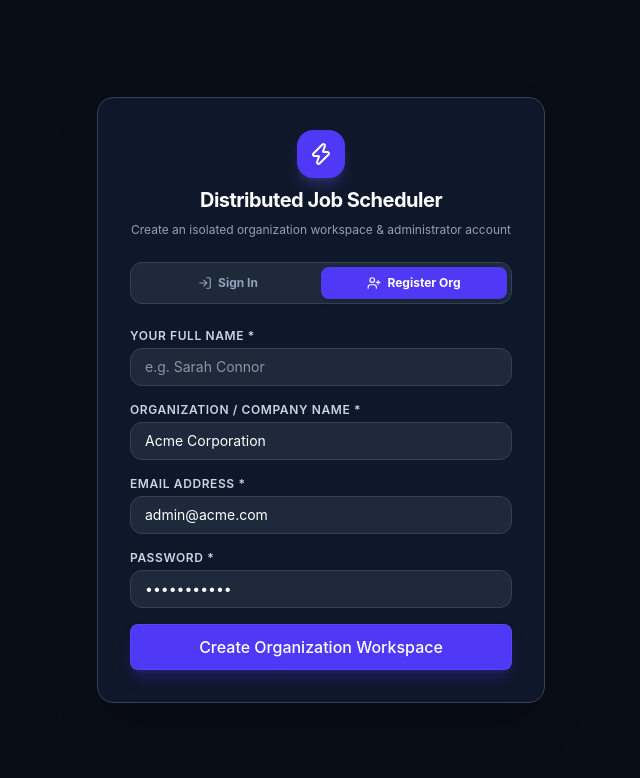
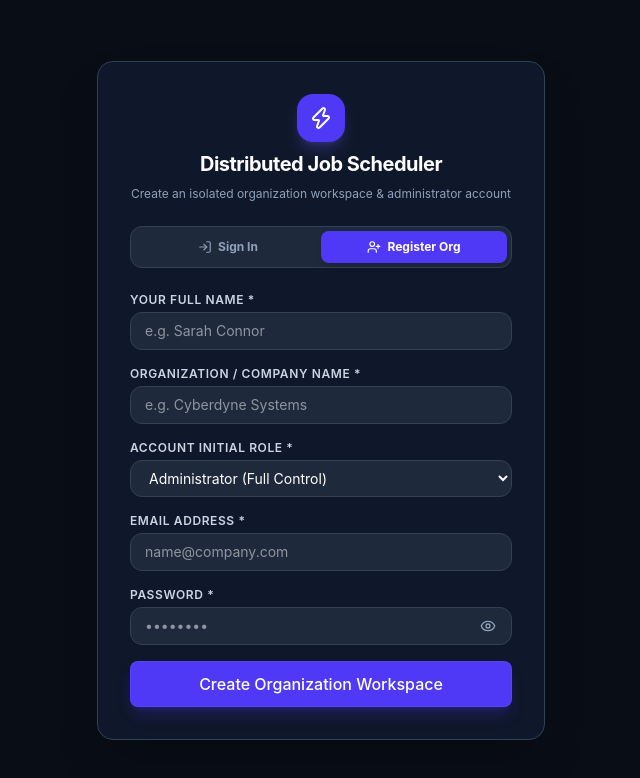
Before and after one commit to VinayakGaikwad101/codity_ai_assignment, a React (Vite) app in the folder frontend/: page / in a window 1280 px wide. Both pictures are taken after a click on the button "Register Org". Shown: the top 778 px of the page, without its empty margins (319-959 px from the left). Built offline with nearby package versions, Linux system fonts and the light colour scheme.

Commit message:
feat(auth): add password visibility toggle, empty register state, role dropdown selector, and client-side validations

```diff
--- a/frontend/src/App.tsx
+++ b/frontend/src/App.tsx
@@ -12,7 +12,7 @@ import { ApiKeysView } from './views/ApiKeysView.js';
 import { Modal } from './components/ui/Modal.js';
 import { Button } from './components/ui/Button.js';
 import { apiRequest } from './api/client.js';
-import { Zap, Shield, UserPlus, LogIn, Lock } from 'lucide-react';
+import { Zap, UserPlus, LogIn, Eye, EyeOff } from 'lucide-react';
 import { toast } from 'sonner';
 
 export const App: React.FC = () => {
@@ -30,7 +30,9 @@ export const App: React.FC = () => {
   const [name, setName] = useState('');
   const [email, setEmail] = useState('admin@acme.com');
   const [password, setPassword] = useState('Admin@12345');
-  const [orgName, setOrgName] = useState('Acme Corporation');
+  const [orgName, setOrgName] = useState('');
+  const [selectedRole, setSelectedRole] = useState<'ADMIN' | 'OPERATOR' | 'VIEWER'>('ADMIN');
+  const [showPassword, setShowPassword] = useState(false);
   const [isSubmittingAuth, setIsSubmittingAuth] = useState(false);
 
   const demoAccounts = [
@@ -42,6 +44,23 @@ export const App: React.FC = () => {
   const handleSelectDemoAccount = (acc: typeof demoAccounts[0]) => {
     setEmail(acc.email);
     setPassword('Admin@12345');
+  };
+
+  const handleSwitchToRegister = () => {
+    setAuthMode('REGISTER');
+    setName('');
+    setEmail('');
+    setPassword('');
+    setOrgName('');
+    setSelectedRole('ADMIN');
+    setShowPassword(false);
+  };
+
+  const handleSwitchToLogin = () => {
+    setAuthMode('LOGIN');
+    setEmail('admin@acme.com');
+    setPassword('Admin@12345');
+    setShowPassword(false);
   };
 
   const handleCreateProjectSubmit = async (e: React.FormEvent) => {
@@ -72,16 +91,44 @@ export const App: React.FC = () => {
     }
   };
 
+  const validateForm = (): boolean => {
+    const emailRegex = /^[^\s@]+@[^\s@]+\.[^\s@]+$/;
+    if (!emailRegex.test(email.trim())) {
+      toast.error('Please enter a valid email address');
+      return false;
+    }
+
+    if (password.length < 6) {
+      toast.error('Password must be at least 6 characters long');
+      return false;
+    }
+
+    if (authMode === 'REGISTER') {
+      if (name.trim().length < 2) {
+        toast.error('Full Name must be at least 2 characters');
+        return false;
+      }
+      if (orgName.trim().length < 2) {
+        toast.error('Organization Name must be at least 2 characters');
+        return false;
+      }
+    }
+
+    return true;
+  };
+
   const handleAuthSubmit = async (e: React.FormEvent) => {
     e.preventDefault();
+    if (!validateForm()) return;
+
     setIsSubmittingAuth(true);
     try {
       if (authMode === 'LOGIN') {
-        await login(email, password);
+        await login(email.trim(), password);
         toast.success('Signed in successfully');
       } else {
-        await register(name, email, password, orgName);
-        toast.success(`Organization "${orgName}" & Admin account registered!`);
+        await register(name.trim(), email.trim(), password, orgName.trim(), selectedRole);
+        toast.success(`Organization "${orgName}" created with ${selectedRole} role!`);
       }
     } catch (err: any) {
       toast.error(err.message || 'Authentication failed');
@@ -111,7 +158,7 @@ export const App: React.FC = () => {
           <div className="flex bg-surface-elevated p-1 rounded-xl border border-surface-border">
             <button
               type="button"
-              onClick={() => setAuthMode('LOGIN')}
+              onClick={handleSwitchToLogin}
               className={`flex-1 py-2 text-xs font-bold rounded-lg transition-all flex items-center justify-center gap-1.5 cursor-pointer ${
                 authMode === 'LOGIN'
                   ? 'bg-indigo-600 text-white shadow-md'
@@ -122,7 +169,7 @@ export const App: React.FC = () => {
             </button>
             <button
               type="button"
-              onClick={() => setAuthMode('REGISTER')}
+              onClick={handleSwitchToRegister}
               className={`flex-1 py-2 text-xs font-bold rounded-lg transition-all flex items-center justify-center gap-1.5 cursor-pointer ${
                 authMode === 'REGISTER'
                   ? 'bg-indigo-600 text-white shadow-md'
@@ -133,11 +180,11 @@ export const App: React.FC = () => {
             </button>
           </div>
 
-          {/* 1-Click Demo RBAC Role Switcher */}
+          {/* 1-Click Demo RBAC Role Switcher (Login Mode only) */}
           {authMode === 'LOGIN' && (
             <div className="space-y-2">
               <span className="text-[11px] font-bold text-slate-400 uppercase tracking-wider block">
-                Select RBAC Test Role:
+                Select Demo RBAC Role:
               </span>
               <div className="grid grid-cols-3 gap-2">
                 {demoAccounts.map((acc) => {
@@ -165,7 +212,7 @@ export const App: React.FC = () => {
             </div>
           )}
 
-          {/* Form */}
+          {/* Auth Form */}
           <form onSubmit={handleAuthSubmit} className="space-y-4">
             {authMode === 'REGISTER' && (
               <>
@@ -196,6 +243,21 @@ export const App: React.FC = () => {
                     className="w-full px-3.5 py-2 rounded-xl bg-surface-elevated border border-surface-border text-white text-sm focus:outline-none focus:border-indigo-500"
                   />
                 </div>
+
+                <div>
+                  <label className="block text-xs font-semibold text-slate-300 uppercase tracking-wider mb-1">
+                    Account Initial Role *
+                  </label>
+                  <select
+                    value={selectedRole}
+                    onChange={(e) => setSelectedRole(e.target.value as any)}
+                    className="w-full px-3.5 py-2 rounded-xl bg-surface-elevated border border-surface-border text-white text-sm focus:outline-none focus:border-indigo-500"
+                  >
+                    <option value="ADMIN">Administrator (Full Control)</option>
+                    <option value="OPERATOR">Operator (Ingest & Execute)</option>
+                    <option value="VIEWER">Viewer (Read-Only Auditor)</option>
+                  </select>
+                </div>
               </>
             )}
 
@@ -206,6 +268,7 @@ export const App: React.FC = () => {
               <input
                 type="email"
                 required
+                placeholder="name@company.com"
                 value={email}
                 onChange={(e) => setEmail(e.target.value)}
                 className="w-full px-3.5 py-2 rounded-xl bg-surface-elevated border border-surface-border text-white text-sm focus:outline-none focus:border-indigo-500"
@@ -216,13 +279,24 @@ export const App: React.FC = () => {
               <label className="block text-xs font-semibold text-slate-300 uppercase tracking-wider mb-1">
                 Password *
               </label>
-              <input
-                type="password"
-                required
-                value={password}
-                onChange={(e) => setPassword(e.target.value)}
-                className="w-full px-3.5 py-2 rounded-xl bg-surface-elevated border border-surface-border text-white text-sm focus:outline-none focus:border-indigo-500"
-              />
+              <div className="relative">
+                <input
+                  type={showPassword ? 'text' : 'password'}
+                  required
+                  placeholder="••••••••"
+                  value={password}
+                  onChange={(e) => setPassword(e.target.value)}
+                  className="w-full pl-3.5 pr-10 py-2 rounded-xl bg-surface-elevated border border-surface-border text-white text-sm focus:outline-none focus:border-indigo-500"
+                />
+                <button
+                  type="button"
+                  onClick={() => setShowPassword(!showPassword)}
+                  className="absolute right-3 top-1/2 -translate-y-1/2 text-slate-400 hover:text-white p-1 cursor-pointer transition-colors"
+                  title={showPassword ? 'Hide password' : 'Show password'}
+                >
+                  {showPassword ? <EyeOff className="w-4 h-4" /> : <Eye className="w-4 h-4" />}
+                </button>
+              </div>
             </div>
 
             <Button
@@ -232,7 +306,9 @@ export const App: React.FC = () => {
               className="w-full"
               isLoading={isSubmittingAuth}
             >
-              {authMode === 'LOGIN' ? `Sign In as ${email.split('@')[0]}` : 'Create Organization Workspace'}
+              {authMode === 'LOGIN'
+                ? `Sign In as ${email.split('@')[0] || 'User'}`
+                : 'Create Organization Workspace'}
             </Button>
           </form>
         </div>
--- a/frontend/src/context/AuthContext.tsx
+++ b/frontend/src/context/AuthContext.tsx
@@ -25,7 +25,7 @@ interface AuthContextType {
   currentProject: Project | null;
   setCurrentProject: (proj: Project) => void;
   login: (email: string, pass: string) => Promise<void>;
-  register: (name: string, email: string, pass: string, orgName: string) => Promise<void>;
+  register: (name: string, email: string, pass: string, orgName: string, role?: string) => Promise<void>;
   logout: () => void;
   refreshProjects: () => Promise<void>;
   isLoading: boolean;
@@ -53,7 +53,6 @@ export const AuthProvider: React.FC<{ children: React.ReactNode }> = ({ children
       const data = await apiRequest<Project[]>('/projects');
       setProjects(data);
       if (data.length > 0) {
-        // If current project not set or doesn't belong to current projects list
         const exists = data.find((p) => p.id === currentProject?.id);
         if (!exists) {
           setCurrentProject(data[0]);
@@ -86,7 +85,7 @@ export const AuthProvider: React.FC<{ children: React.ReactNode }> = ({ children
     }
   };
 
-  const register = async (name: string, email: string, pass: string, orgName: string) => {
+  const register = async (name: string, email: string, pass: string, orgName: string, role = 'ADMIN') => {
     const res = await apiRequest<{ user: User; token: string }>('/auth/register', {
       method: 'POST',
       body: JSON.stringify({
@@ -94,6 +93,7 @@ export const AuthProvider: React.FC<{ children: React.ReactNode }> = ({ children
         email,
         password: pass,
         organizationName: orgName,
+        role,
       }),
     });
 
```
Also changed, not shown: 1 other file (tests, documents, lock files or other folders).
